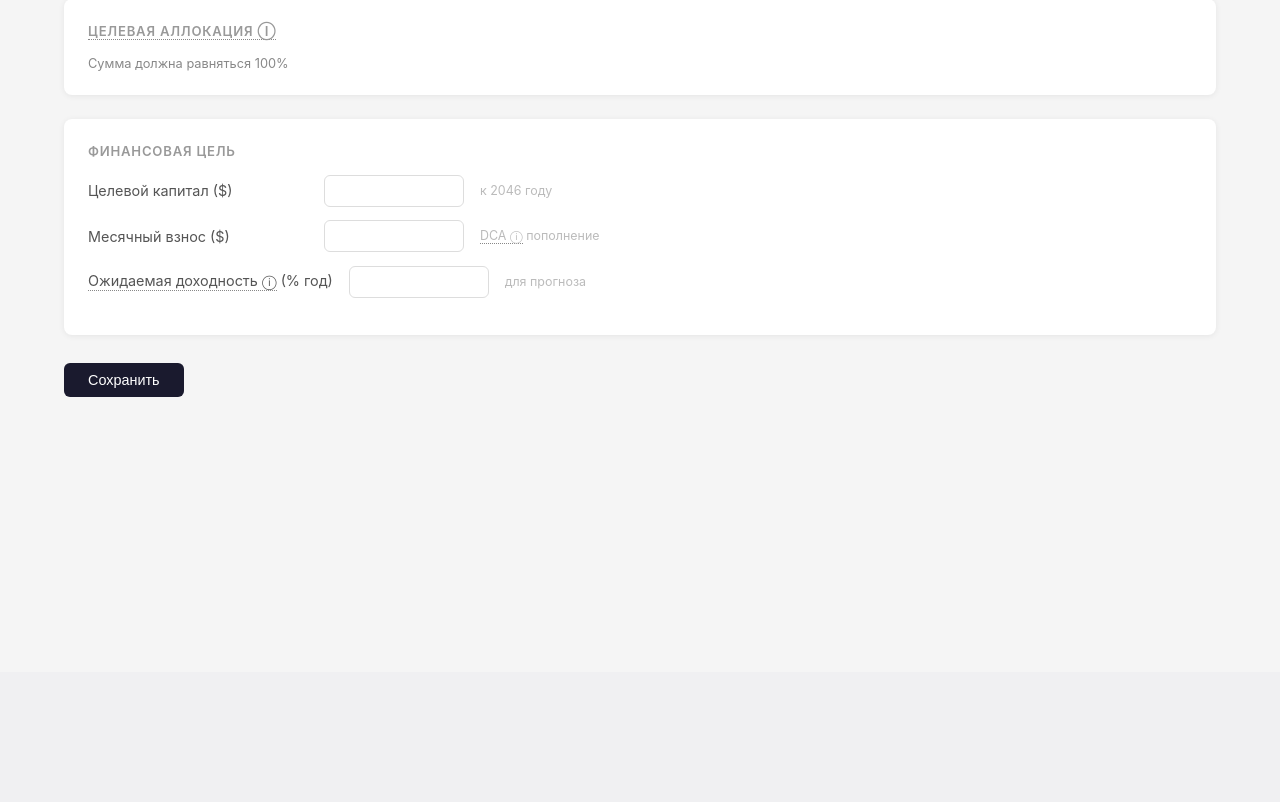
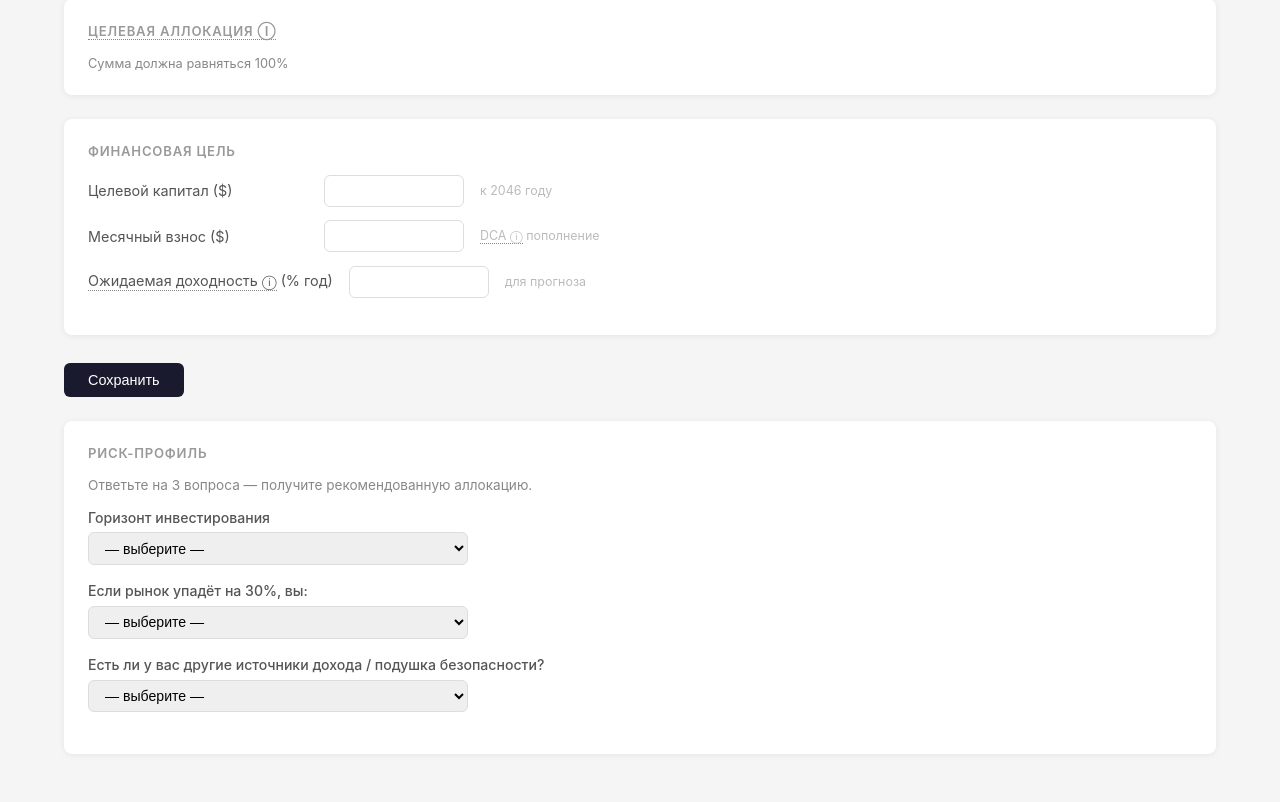
Before and after one commit to vredin/investments, a Python web app: template app/templates/settings.html in a window 1280 px wide. Shown: the part 128-930 px from the top of the page. Before the commit the page ends 525 px from the top, so only its background shows below. Run offline with Jinja, Linux system fonts and the light colour scheme; the template is opened without the code that fills it, so the values that code supplies are empty.

Commit message:
[CHANGE] T-014: риск-профиль — 3 вопроса JS-only → Conservative/Balanced/Growth аллокация
What changed:
- settings.html: секция риск-профиль ниже формы
- 3 select (горизонт / реакция на просадку / доход)
- JS: recommend() → профиль → отображает аллокацию
- 'Применить' заполняет input fields — пользователь сохраняет сам

Why: новичок не знает зачем VWCE 65% и AGGH 10%

DA verdict: ACCEPTABLE — JS-only, нет новых endpoint, save через существующую /settings
Tested by: template review, logic verified in JS

```diff
--- a/app/templates/settings.html
+++ b/app/templates/settings.html
@@ -53,4 +53,112 @@
 
   <button type="submit">Сохранить</button>
 </form>
+
+{# Риск-профиль — JS-only #}
+<div class="panel" style="margin-top:1.5rem;">
+  <h2>Риск-профиль</h2>
+  <style>
+    .rp-field { display:flex; flex-direction:column; gap:.4rem; margin-bottom:1.1rem; }
+    .rp-field label { font-size:.88rem; color:#555; font-weight:500; }
+    .rp-field select { border:1px solid #ddd; border-radius:6px; padding:.4rem .75rem; font-size:.88rem; max-width:380px; }
+    .rp-result { display:none; background:#f0fdf4; border:1px solid #86efac; border-radius:8px; padding:1rem 1.25rem; margin-top:1rem; }
+    .rp-result .profile-name { font-size:1.1rem; font-weight:700; color:#166534; }
+    .rp-result .profile-desc { font-size:.85rem; color:#166534; margin:.3rem 0 .75rem; }
+    .rp-alloc { display:grid; grid-template-columns:repeat(4,1fr); gap:.5rem; margin-bottom:.75rem; }
+    @media(max-width:500px){.rp-alloc{grid-template-columns:1fr 1fr;}}
+    .rp-alloc-item { background:#fff; border-radius:6px; padding:.5rem .75rem; text-align:center; }
+    .rp-alloc-item .ticker { font-size:.85rem; font-weight:700; color:#1a1a2e; }
+    .rp-alloc-item .pct { font-size:1.1rem; font-weight:700; color:#3b5bdb; }
+    .apply-btn { background:#1a1a2e; color:#fff; border:none; border-radius:6px; padding:.45rem 1.2rem; font-size:.85rem; cursor:pointer; }
+    .apply-btn:hover { opacity:.85; }
+  </style>
+  <p style="font-size:.85rem;color:#888;margin-bottom:1rem;">Ответьте на 3 вопроса — получите рекомендованную аллокацию.</p>
+  <div class="rp-field">
+    <label>Горизонт инвестирования</label>
+    <select id="rp-horizon">
+      <option value="">— выберите —</option>
+      <option value="short">Менее 10 лет</option>
+      <option value="mid">10–15 лет</option>
+      <option value="long">Более 15 лет</option>
+    </select>
+  </div>
+  <div class="rp-field">
+    <label>Если рынок упадёт на 30%, вы:</label>
+    <select id="rp-panic">
+      <option value="">— выберите —</option>
+      <option value="sell">Продам — нельзя терять такие деньги</option>
+      <option value="wait">Подожду восстановления</option>
+      <option value="buy">Куплю ещё — отличная цена</option>
+    </select>
+  </div>
+  <div class="rp-field">
+    <label>Есть ли у вас другие источники дохода / подушка безопасности?</label>
+    <select id="rp-income">
+      <option value="">— выберите —</option>
+      <option value="no">Нет, только этот портфель</option>
+      <option value="yes">Да, есть стабильный доход / резерв</option>
+    </select>
+  </div>
+  <div class="rp-result" id="rp-result">
+    <div class="profile-name" id="rp-name"></div>
+    <div class="profile-desc" id="rp-desc"></div>
+    <div class="rp-alloc" id="rp-alloc"></div>
+    <button class="apply-btn" onclick="rpApply()">Применить к настройкам</button>
+    <p style="font-size:.75rem;color:#888;margin-top:.5rem;">После нажатия заполнит поля выше — нужно нажать «Сохранить».</p>
+  </div>
+</div>
+
+<script>
+(function() {
+  var profiles = {
+    conservative: {
+      name: 'Conservative — Консервативный',
+      desc: 'Подходит для короткого горизонта или тех, кто плохо переносит просадки.',
+      alloc: { 'VWCE': 40, 'VEUR': 10, 'AGGH': 40, 'XEON': 10 }
+    },
+    balanced: {
+      name: 'Balanced — Сбалансированный',
+      desc: 'Баланс роста и стабильности для горизонта 10–15 лет.',
+      alloc: { 'VWCE': 55, 'VEUR': 15, 'AGGH': 25, 'XEON': 5 }
+    },
+    growth: {
+      name: 'Growth — Агрессивный рост',
+      desc: 'Максимальный потенциал роста для горизонта 15+ лет.',
+      alloc: { 'VWCE': 65, 'VEUR': 20, 'AGGH': 10, 'XEON': 5 }
+    }
+  };
+  var currentAlloc = null;
+  function recommend(horizon, panic, income) {
+    if (horizon === 'short' || panic === 'sell' || income === 'no') return 'conservative';
+    if (horizon === 'long' && panic === 'buy') return 'growth';
+    return 'balanced';
+  }
+  function update() {
+    var h = document.getElementById('rp-horizon').value;
+    var p = document.getElementById('rp-panic').value;
+    var i = document.getElementById('rp-income').value;
+    if (!h || !p || !i) { document.getElementById('rp-result').style.display = 'none'; return; }
+    var key = recommend(h, p, i);
+    var prof = profiles[key];
+    currentAlloc = prof.alloc;
+    document.getElementById('rp-name').textContent = prof.name;
+    document.getElementById('rp-desc').textContent = prof.desc;
+    var allocEl = document.getElementById('rp-alloc');
+    allocEl.innerHTML = Object.entries(prof.alloc).map(function(e) {
+      return '<div class="rp-alloc-item"><div class="ticker">' + e[0] + '</div><div class="pct">' + e[1] + '%</div></div>';
+    }).join('');
+    document.getElementById('rp-result').style.display = 'block';
+  }
+  ['rp-horizon','rp-panic','rp-income'].forEach(function(id) {
+    document.getElementById(id).addEventListener('change', update);
+  });
+  window.rpApply = function() {
+    if (!currentAlloc) return;
+    Object.entries(currentAlloc).forEach(function(e) {
+      var input = document.querySelector('input[name="allocation.' + e[0] + '"]');
+      if (input) input.value = e[1];
+    });
+  };
+})();
+</script>
 {% endblock %}
```
